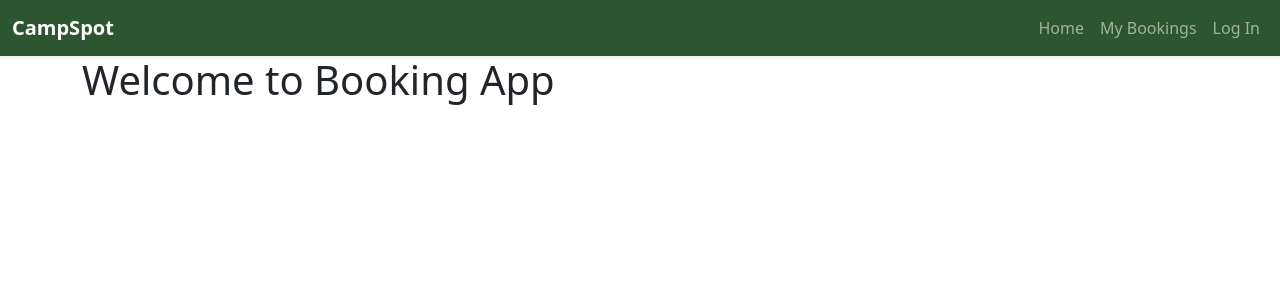
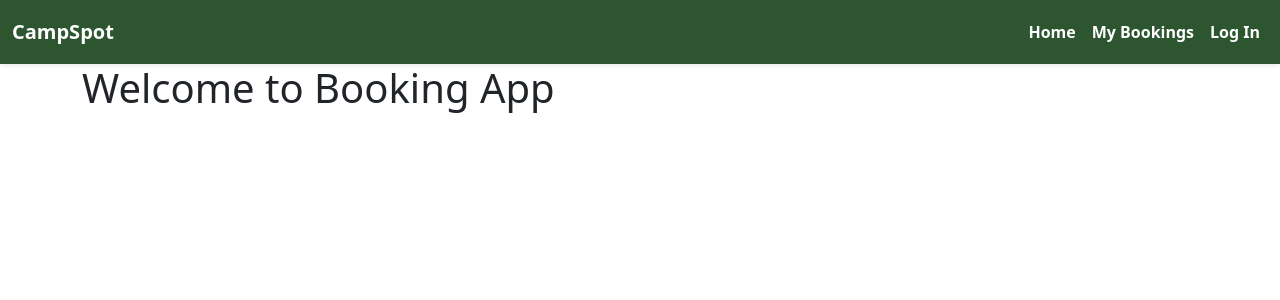
Before and after one commit to Iggy502/booking-web, a React (Vite) app: page / in a window 1280 px wide. Shown: the top 300 px of the page. Built offline with nearby package versions, Linux system fonts and the light colour scheme.

Commit message:
CSS Improvements

```diff
--- a/src/components/navbar/Navbar.scss
+++ b/src/components/navbar/Navbar.scss
@@ -1,4 +1,4 @@
-@import '../../utils/theme.scss';
+@import '../../utils/theme';
 
 .navbar {
   background-color: $primary;
@@ -7,12 +7,43 @@
     border: none !important;
     box-shadow: none !important;
   }
+}
 
-  .navbar-brand {
+.nav-link {
+  color: white;
+  padding: 0.75rem 1rem;
+  font-weight: bold;
+}
+.sidebar {
+
+  //override offcanvas closeing time
+  &.offcanvas {
+    transition: transform .5s ease-in-out !important; // Default is 0.3s
+  }
+
+  .offcanvas-header {
+    background-color: $primary;
+    color: white;
+
+    .btn-close {
+      filter: brightness(0) invert(1);
+      transition: transform 0.3s ease-in-out;
+      box-shadow: none;
+
+      &:hover {
+        transform: rotate(90deg);
+      }
+    }
   }
 
   .nav-link {
+    color: #2C5530;
+    padding: 0.75rem 1rem;
+    font-weight: bold;
 
+    &:hover {
+      background-color: #F4F7F4;
+    }
+  }
 
-  }
 }
--- a/src/components/navbar/Navbar.tsx
+++ b/src/components/navbar/Navbar.tsx
@@ -1,6 +1,6 @@
-import {Container, Nav, Navbar} from 'react-bootstrap';
+import {Container, Nav, Navbar, Offcanvas} from 'react-bootstrap';
 import {Link} from 'react-router-dom';
-import './Navbar.scss';
+import './NavBar.scss';
 
 const NavBar = () => {
     return (
@@ -9,7 +9,7 @@ const NavBar = () => {
             expand="lg"
             className="shadow-sm"
         >
-            <Container fluid={"xxl"}>
+            <Container fluid="xxl">
                 <Navbar.Brand
                     as={Link}
                     to="/"
@@ -18,13 +18,30 @@ const NavBar = () => {
                     CampSpot
                 </Navbar.Brand>
                 <Navbar.Toggle aria-controls="basic-navbar-nav"/>
-                <Navbar.Collapse id="basic-navbar-nav">
-                    <Nav className="ms-auto">
-                        <Nav.Link as={Link} to="/">Home</Nav.Link>
-                        <Nav.Link as={Link} to="/bookings">My Bookings</Nav.Link>
-                        <Nav.Link as={Link} to="/spots">Log In</Nav.Link>
-                    </Nav>
-                </Navbar.Collapse>
+                {/* This Nav shows in expanded mode */}
+                <Nav className="ms-auto d-none d-lg-flex">
+                    <Nav.Link as={Link} to="/">Home</Nav.Link>
+                    <Nav.Link as={Link} to="/bookings">My Bookings</Nav.Link>
+                    <Nav.Link as={Link} to="/spots">Log In</Nav.Link>
+                </Nav>
+                {/* This Offcanvas shows in collapsed mode */}
+                <Navbar.Offcanvas
+                    id="basic-navbar-nav"
+                    placement="end"
+                    aria-labelledby="offcanvasNavbarLabel"
+                    className="sidebar d-lg-none"
+                >
+                    <Offcanvas.Header closeButton>
+                        <Offcanvas.Title id="offcanvasNavbarLabel">Menu</Offcanvas.Title>
+                    </Offcanvas.Header>
+                    <Offcanvas.Body>
+                        <Nav className="justify-content-end flex-grow-1 pe-3">
+                            <Nav.Link as={Link} to="/">Home</Nav.Link>
+                            <Nav.Link as={Link} to="/bookings">My Bookings</Nav.Link>
+                            <Nav.Link as={Link} to="/spots">Log In</Nav.Link>
+                        </Nav>
+                    </Offcanvas.Body>
+                </Navbar.Offcanvas>
             </Container>
         </Navbar>
     );
```
